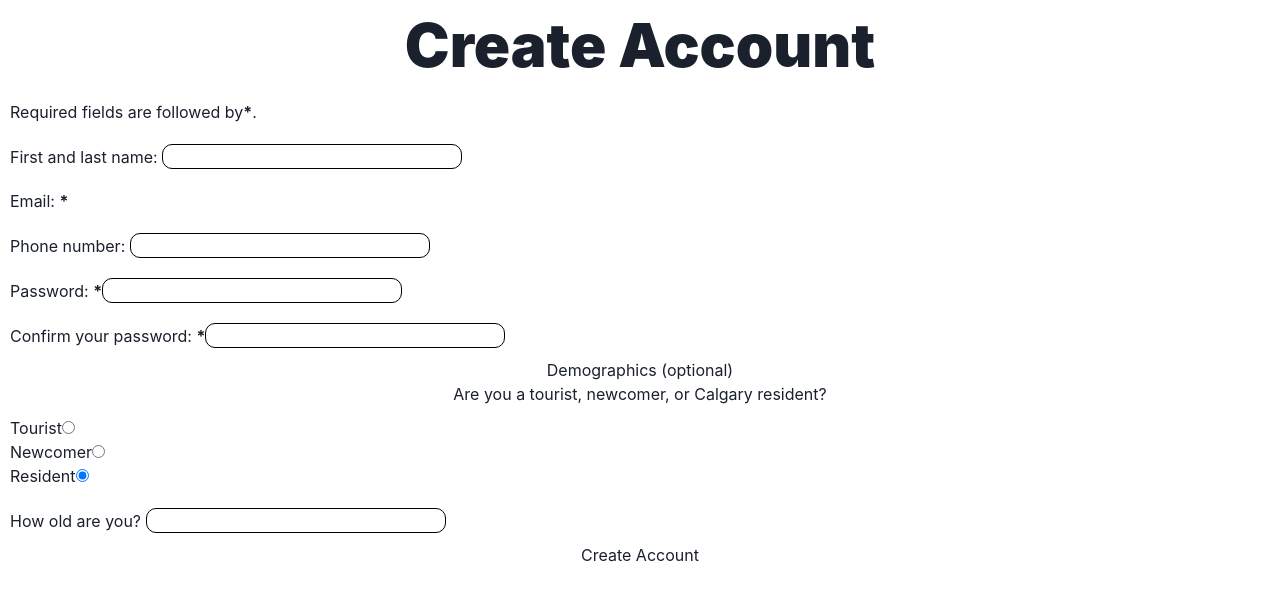
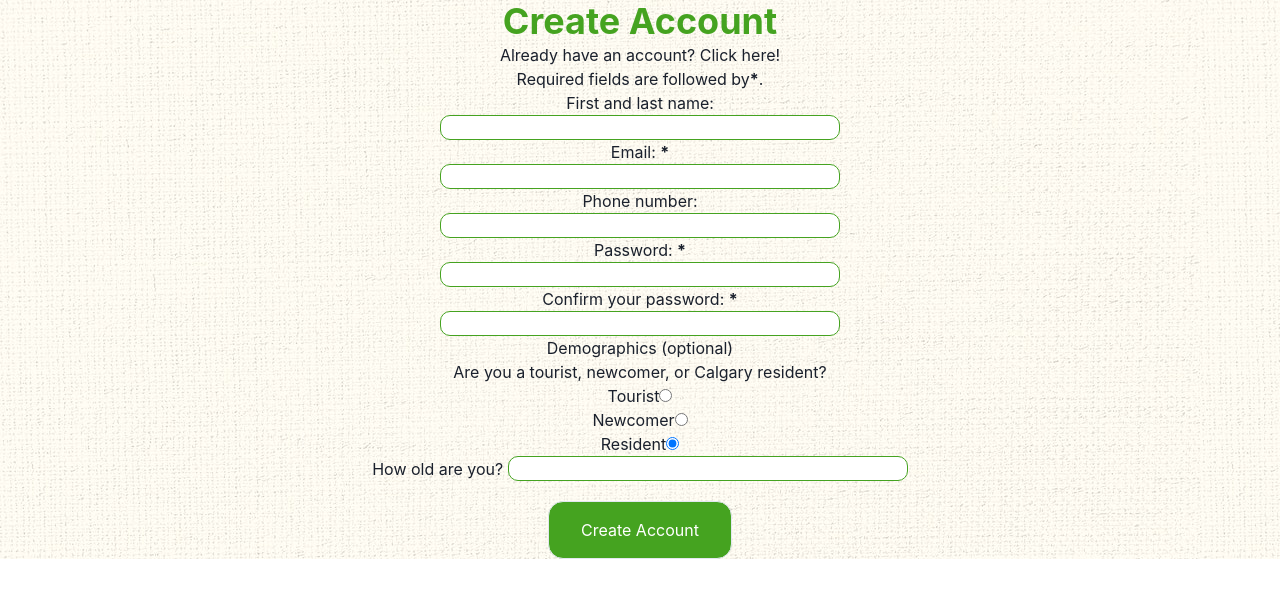
Before and after one commit to paulhuii/yychacks-2023, a React (Create React App) app: page /createAccount in a window 1280 px wide. Shown: the top 600 px of the page. Built offline with nearby package versions, Linux system fonts and the light colour scheme.

Commit message:
added Rose's code - css issues still present

```diff
--- a/src/index.css
+++ b/src/index.css
@@ -417,19 +417,17 @@ abbr[title] {
           display: block;
 }
 
-body {
+.body {
   text-align: center;
+}
+
+.sportbody {
   margin: 0;
   font-family: -apple-system, BlinkMacSystemFont, 'Segoe UI', 'Roboto', 'Oxygen',
     'Ubuntu', 'Cantarell', 'Fira Sans', 'Droid Sans', 'Helvetica Neue',
     sans-serif;
   -webkit-font-smoothing: antialiased;
   -moz-osx-font-smoothing: grayscale;
-}
-
-code {
-  font-family: source-code-pro, Menlo, Monaco, Consolas, 'Courier New',
-    monospace;
 }
 
 
@@ -458,13 +456,106 @@ code {
   width: 800px;
 }
 
-p{
+.sportp{
   padding: 10px;
   text-align: justify;
 }
 
-h1{
+.sporth1{
   text-align: center;
   font-weight: 900;
   font-size: 60px;
 }
+
+body .loginbody {
+  margin: 0;
+  font-family: -apple-system, BlinkMacSystemFont, 'Segoe UI', 'Roboto', 'Oxygen',
+    'Ubuntu', 'Cantarell', 'Fira Sans', 'Droid Sans', 'Helvetica Neue',
+    sans-serif;
+  -webkit-font-smoothing: antialiased;
+  -moz-osx-font-smoothing: grayscale;
+  background-image: url("./rm451-bg-07.jpg")
+}
+
+.code {
+  font-family: source-code-pro, Menlo, Monaco, Consolas, 'Courier New',
+    monospace;
+}
+
+.loginh1 {
+  text-align: center;
+  color: #45a320;
+}
+
+input[type=email],
+input[type=text],
+input[type=tel],
+input[type=password],
+input[type=number] {
+  width: 400px;
+  height: 25px;
+  background-color: '#fff';
+  border-color: #45a320;
+  border-width: 1px;
+  border-radius: 10px;
+  font-size: 16px;
+  padding-left: 11px;
+}
+
+button[type=submit] {
+  background-color: #45a320;
+  color: rgb(255, 255, 255);
+  padding: 16px 32px;
+  cursor: pointer;
+  border-width: 1px;
+  border-radius: 15px;
+  margin-top: 20px;
+}
+
+.createAccountForm {
+  padding-left: 425px;
+}
+
+.loginForm {
+  padding-left: 425px;
+}
+
+label[for="email"],
+label[for="username"],
+label[for="userphone"],
+label[for="pwd"]
+{
+  display: block;
+}
+
+.fieldset {
+  width: 400px;
+  padding: 35px;
+  margin-left: 390px;
+  border-color: #45a320;
+}
+
+.wrapper1{
+  text-align: center;
+}
+
+.wrapper2{
+  text-align: center;
+}
+
+.legend {
+  color: #45a320;
+}
+
+img[name="facebook"]{
+  padding-left: 50px;
+}
+
+img[name="google"]{
+  padding-left: 580px;
+}
+
+.wrapper3{
+  width: 100px;
+  margin: auto;
+}
--- a/src/pages/CreateAccount.js
+++ b/src/pages/CreateAccount.js
@@ -1,19 +1,15 @@
-import {useNavigate} from "react-router-dom";
-
-/*
-<link rel="stylesheet" type="text/css" href="style.css" />
-*/
+import { Heading } from '@chakra-ui/react'
 
 const CreateAccount = () => {
-    const navigate = useNavigate()
-    const handleClick = () => {
-        navigate('/dashboard')
-    }
     return (
-        <div className="create">
-            <h1>Create Account</h1>
+        <div className='loginbody'>
+            <Heading className='loginh1' color='#45a320'>Create Account</Heading>
 
-            <form>
+            <div className="wrapper2">
+                <a href="url"> Already have an account? Click here! </a>
+            </div>
+
+            <form name="createAccountForm">
                 <p>
                     Required fields are followed by
                     <strong><span aria-label="required">*</span></strong>.
@@ -84,8 +80,8 @@ const CreateAccount = () => {
                     </p>
                 </fieldset>
 
-            <div>
-                <button className="create-button" onClick={handleClick}>Create Account</button>
+                <div className="wrapper1">
+                    <button type="submit">Create Account</button>
                 </div>
         </div>
     )
--- a/src/pages/Login.js
+++ b/src/pages/Login.js
@@ -1,19 +1,27 @@
-import {useNavigate} from "react-router-dom";
-
 const Login = () => {
-    const navigate = useNavigate()
-    const handleClick = () => {
-        navigate('/dashboard')
-    }
     return (
         <div>
-            <h1>Log in</h1>
+            <h1 className='loginh1'>Log in</h1>
 
-            <form>
+            {/* <div class="row">
+                <div class="column">
+
+                </div>
+
+                <div class="column">
+
+                </div>
+            </div> */}
+
+            <div>
+                <img src="https://assets.materialup.com/uploads/82eae29e-33b7-4ff7-be10-df432402b2b6/preview" alt="google" height="35" name="google" ></img>
+                <img src="https://upload.wikimedia.org/wikipedia/commons/thumb/0/05/Facebook_Logo_%282019%29.png/1024px-Facebook_Logo_%282019%29.png" alt="facebook" height="35" name="facebook" ></img>
+            </div>
+
+            <form className="loginForm">
                 <p>
                     <label for="email">
                         <span>Email: </span>
-                        <strong><span aria-label="required">*</span></strong>
                     </label>
                     <input type="email" id="useremail" name="useremail"/>
                 </p>
@@ -21,15 +29,14 @@ const Login = () => {
                 <p>
                     <label for="pwd">
                         <span> Password: </span>
-                        <strong><span aria-label="required">*</span></strong>
                     </label>
                     <input type="password" id="pwd" name="password"/>
                 </p>
+            </form>
 
-                <div>
-                    <button className="login" onClick={handleClick}>Log In</button>
-                </div>
-            </form>
+            <div className="wrapper1">
+                <button type="submit">Log in</button>
+            </div>
         </div>
     )
 }
--- a/src/pages/Winsport.js
+++ b/src/pages/Winsport.js
@@ -1,11 +1,11 @@
 const Winsport = () => {
     return (
         <>
-                <h1>SNOWBOARDING</h1>
+                <h1 classname='sporth1'>SNOWBOARDING</h1>
                 <div class="Winsport">
 
                 <img class="snowboard" src="Snowboard.jpeg" alt="snowboard"></img>
-                <p>
+                <p classname='sportp'>
                 Whether it's your first time snowboarding, you need a refresher, want to build confidence or just keep up with the kids, this is the program for you.
 
                 Adult snowboard programs are for snowboarders of all abilities who want to get out on the slopes and learn a new sport, or learn new skills for a sport they already love. You will gain confidence, connect with other adults, refine your technique and challenge yourself in a safe learning environment.
```
Also changed, not shown: src/rm451-bg-07.jpg (added). Lines whose indentation alone changed are shown as unchanged.
